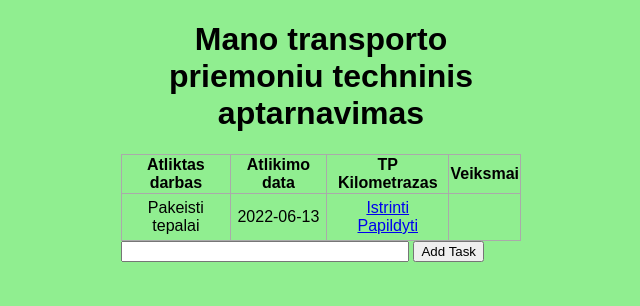
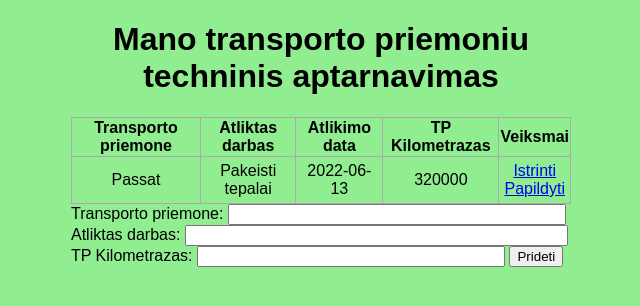
Before and after one commit to Doziukas/Baigiamasis, a Flask app: page / in a window 1280 px wide. Shown: the top 306 px of the page, without its empty margins (319-959 px from the left). Run offline with Flask 2, Linux system fonts and the light colour scheme; data comes from the database, SQL or seed files in the repository; both versions use the stored data as it was after the commit.

Commit message:
vehicle update

```diff
--- a/main.py
+++ b/main.py
@@ -11,11 +11,13 @@ db = SQLAlchemy(app)
 class Donelist(db.Model):
 
     id = db.Column(db.Integer, primary_key=True)
+    vehicle = db.Column(db.String(200), nullable=False)
     content = db.Column(db.String(200), nullable=False)
     completed = db.Column(db.Integer, default=0)
     date_created = db.Column(db.DateTime, default=datetime.utcnow)
 
-    def __init__(self,content, completed):
+    def __init__(self,vehicle, content, completed):
+        self.vehicle = vehicle
         self.content = content
         self.completed = completed
 
@@ -26,15 +28,17 @@ class Donelist(db.Model):
 @app.route('/', methods=['POST', 'GET'])
 def index():
     if request.method == 'POST':
+        task_vehicle = request.form['vehicle']
         task_content = request.form['content']
-        new_task = Donelist(content=task_content)
+        task_completed = request.form['completed']
+        new_task = Donelist(vehicle=task_vehicle, content=task_content, completed=task_completed)
 
         try:
             db.session.add(new_task)
             db.session.commit()
             return redirect('/')
         except:
-            return 'Nera problemu'
+            return 'Iskilo problema'
 
     else:
         tasks = Donelist.query.order_by(Donelist.date_created).all()
@@ -58,7 +62,9 @@ def update(id):
     task = Donelist.query.get_or_404(id)
 
     if request.method == 'POST':
+        task.vehicle = request.form['vehicle']
         task.content = request.form['content']
+        task.completed = request.form['completed']
 
         try:
             db.session.commit()
--- a/static/css/main.css
+++ b/static/css/main.css
@@ -6,7 +6,7 @@ body, html {
 
 .content {
     margin: 0 auto;
-    width: 400px;
+    width: 500px;
 }
 
 table, td, th {
@@ -31,6 +31,14 @@ td {
     margin-top: 20px;
 }
 
+#vehicle {
+    width: 66%;
+}
+
 #content {
-    width: 70%;
+    width: 75%;
 }
+
+#completed {
+    width: 60%;
+}
--- a/templates/index.html
+++ b/templates/index.html
@@ -10,6 +10,7 @@
 
     <table>
         <tr>
+            <th>Transporto priemone</th>
             <th>Atliktas darbas</th>
             <th>Atlikimo data</th>
             <th>TP Kilometrazas</th>
@@ -17,8 +18,10 @@
         </tr>
         {% for task in tasks %}
             <tr>
+                <td>{{ task.vehicle }}</td>
                 <td>{{ task.content }}</td>
                 <td>{{ task.date_created.date() }}</td>
+                <td>{{ task.completed }}</td>
                 <td>
                     <a href="/delete/{{task.id}}">Istrinti</a>
                     <br>
@@ -29,8 +32,13 @@
     </table>
 
     <form action="/" method="POST">
+        <label for="vehicle">Transporto priemone:</label>
+        <input type="text" name="vehicle" id="vehicle">
+        <label for="content">Atliktas darbas:</label>
         <input type="text" name="content" id="content">
-        <input type="submit" value="Add Task">
+        <label for="completed">TP Kilometrazas:</label>
+        <input type="text" name="completed" id="completed">
+        <input type="submit" value="Prideti">
     </form>
 </div>
 {% endblock %}
```
Also changed, not shown: templates/update.html (+10 -0 lines), test.db.
